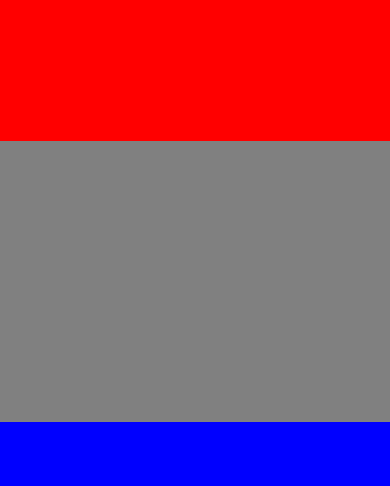
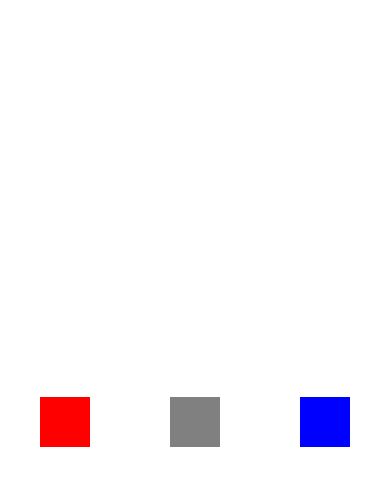
Before and after one commit to irwantsiregar/react_native, a React Native app: screen / in a window 390 px wide. Shown: the top 486 px of the page. Built offline with nearby package versions, Linux system fonts and the light colour scheme.

Commit message:
flexbox: flexDirection

```diff
--- a/App.js
+++ b/App.js
@@ -3,10 +3,15 @@
 
 export default function App() {
   return (
-    <View style={{ flex: 1 }}>
-      <View style={{ flex: 1, backgroundColor: 'red' }} />
-      <View style={{ flex: 2, backgroundColor: 'grey' }} />
-      <View style={{ flex: 3, backgroundColor: 'blue' }} />
+    <View style={{
+      flex: 1,
+      flexDirection: 'row',
+      justifyContent: 'space-around',
+      alignItems: 'center',
+    }}>
+      <View style={{ height: 50, width: 50, backgroundColor: 'red' }} />
+      <View style={{ height: 50, width: 50, backgroundColor: 'grey' }} />
+      <View style={{ height: 50, width: 50, backgroundColor: 'blue' }} />
     </View>
   )
 }
```
